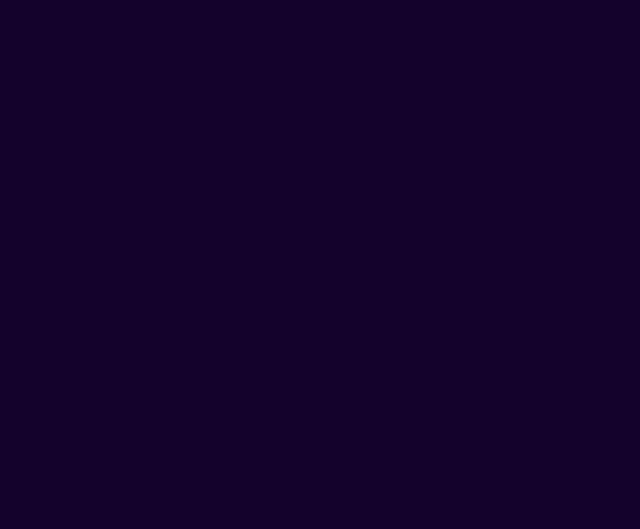
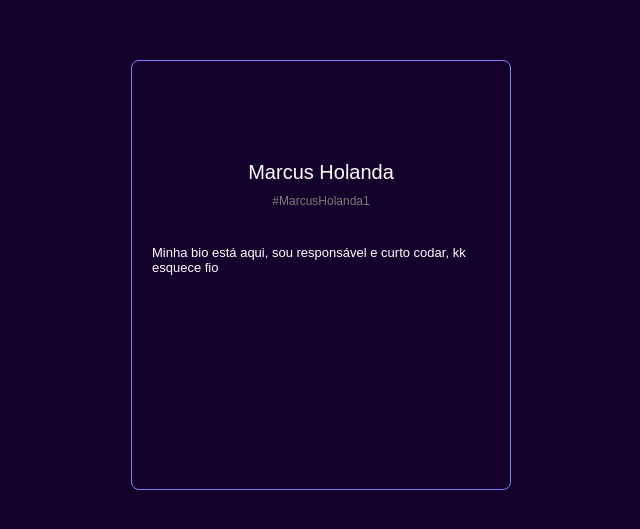
Before and after one commit to MarcusHolanda1/our-repos, a React (Create React App) app: page /profile in a window 1280 px wide. Shown: the part 125-654 px from the top of the page, without its empty margins (319-959 px from the left). Built offline with nearby package versions, Linux system fonts and the light colour scheme.

Commit message:
Funfandokmi

```diff
--- /dev/null
+++ b/src/components/cardProfile/index.jsx
@@ -0,0 +1,13 @@
+import { Card, ProfileName, UserName, UserBio } from "./styles";
+
+const CardProfile = (props) => {
+    return (
+        <Card>
+            <ProfileName>Marcus Holanda</ProfileName>
+            <UserName>#MarcusHolanda1</UserName>
+            <UserBio>Minha bio está aqui, sou responsável e curto codar, kk esquece fio</UserBio>
+        </Card>
+    );
+};
+
+export default CardProfile;
--- /dev/null
+++ b/src/components/cardProfile/styles.js
@@ -0,0 +1,35 @@
+import styled from 'styled-components';
+
+export const Card = styled.section`
+    background-color: #14022c;
+    width: 380px;
+    height: 430px;
+    border: 1.5px solid #7f83f3;
+    border-radius: 8px;
+`
+export const ProfileName = styled.h1`
+    font-family: Arial,sans-serif;
+    font-size: 20px;
+    font-weight: 500;
+    color: white;
+    text-align: center;
+    padding-top: 100px;
+`
+
+export const UserName = styled.h4`
+    font-family: Arial,sans-serif;
+    font-size: 12px;
+    font-weight: 500;
+    color: #807878;
+    padding-top: 10px;
+    text-align: center;
+`
+
+export const UserBio = styled.p`
+    font-family: Arial,sans-serif;
+    font-size: 13px;
+    color: white;
+    padding-top: 37px;
+    padding-left: 20px;
+    padding-right: 5px;
+`
--- a/src/pages/profile.jsx
+++ b/src/pages/profile.jsx
@@ -1,10 +1,13 @@
 import MainContainer from "../components/container";
-
+import CardProfile from "../components/cardProfile";
+// import ProfileDetails from "../components/detailsProfile"
 
 export default function Profile() {
     return (
         <MainContainer>
+            <CardProfile>
 
+            </CardProfile>
         </MainContainer>
     );
 }
```
